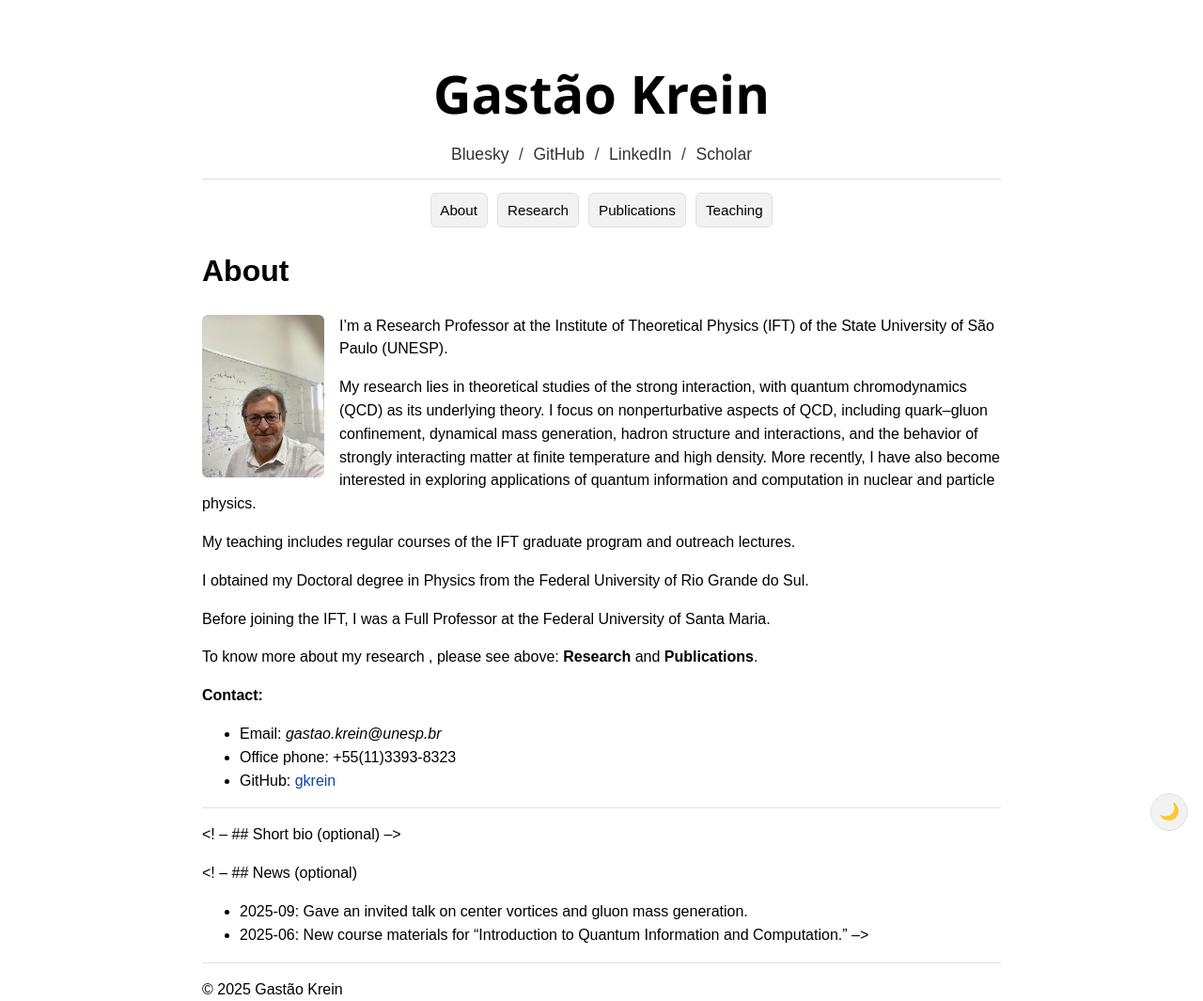
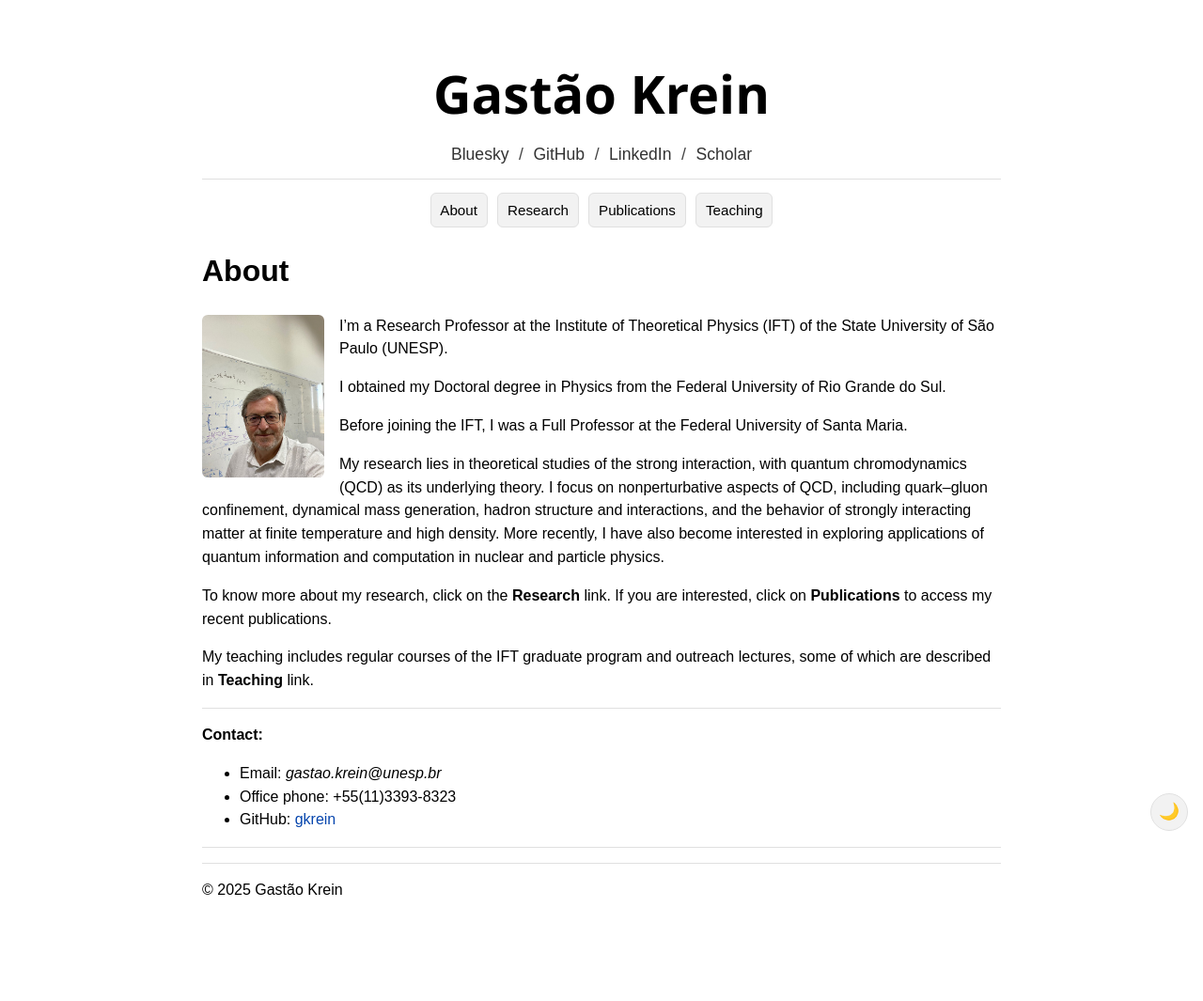
Before and after one commit to gkrein/gkrein.github.io, a Jekyll site: the page built from index.md, in a window 1280 px wide. Shown: the whole page at 94% size. Built offline with Jekyll 4.4.1, drawn with Linux system fonts in a browser that asks for light colours; after the commit the page ends 960 px from its top, so only the background shows below that.

Commit message:
Update index.md

```diff
--- a/index.md
+++ b/index.md
@@ -9,31 +9,20 @@ title: About
 
 I’m a Research Professor at the Institute of Theoretical Physics (IFT) of the State University of São Paulo (UNESP).
 
-My research lies in theoretical studies of the strong interaction, with quantum chromodynamics (QCD) as its underlying theory. I focus on nonperturbative aspects of QCD, including quark–gluon confinement, dynamical mass generation, hadron structure and interactions, and the behavior of strongly interacting matter at finite temperature and high density. More recently, I have also become interested in exploring applications of quantum information and computation in nuclear and particle physics.
-
-My teaching includes regular courses of the IFT graduate program and outreach lectures.
-
 I obtained my Doctoral degree in Physics from the Federal University of Rio Grande do Sul.
 
 Before joining the IFT, I was a Full Professor at the Federal University of Santa Maria.
 
-To know more about my research , please see above: **Research** and **Publications**.
+My research lies in theoretical studies of the strong interaction, with quantum chromodynamics (QCD) as its underlying theory. I focus on nonperturbative aspects of QCD, including quark–gluon confinement, dynamical mass generation, hadron structure and interactions, and the behavior of strongly interacting matter at finite temperature and high density. More recently, I have also become interested in exploring applications of quantum information and computation in nuclear and particle physics.
 
+To know more about my research, click on the **Research** link. If you are interested, click on **Publications** to access my recent publications.
+
+My teaching includes regular courses of the IFT graduate program and outreach lectures, some of which are described in **Teaching** link.
+
+---
 **Contact:**
 - Email: *gastao.krein@unesp.br*
 - Office phone: +55(11)3393-8323
 - GitHub: [gkrein](https://github.com/gkrein)
 
 ---
-
-<! -- ## Short bio (optional) -->
-
-<! -- ## News (optional)
-- 2025-09: Gave an invited talk on center vortices and gluon mass generation.
-- 2025-06: New course materials for “Introduction to Quantum Information and Computation.”
--->
-
-<!-- If you prefer the photo centered above the text, replace the <img> above with:
-<img src="/assets/images/me.jpg" alt="Photo of Gastão Krein" style="display:block; margin:0 auto 1rem; max-width: 260px; border-radius: 6px;">
-and remove "float: left" so the text doesn’t wrap.
--->
```
